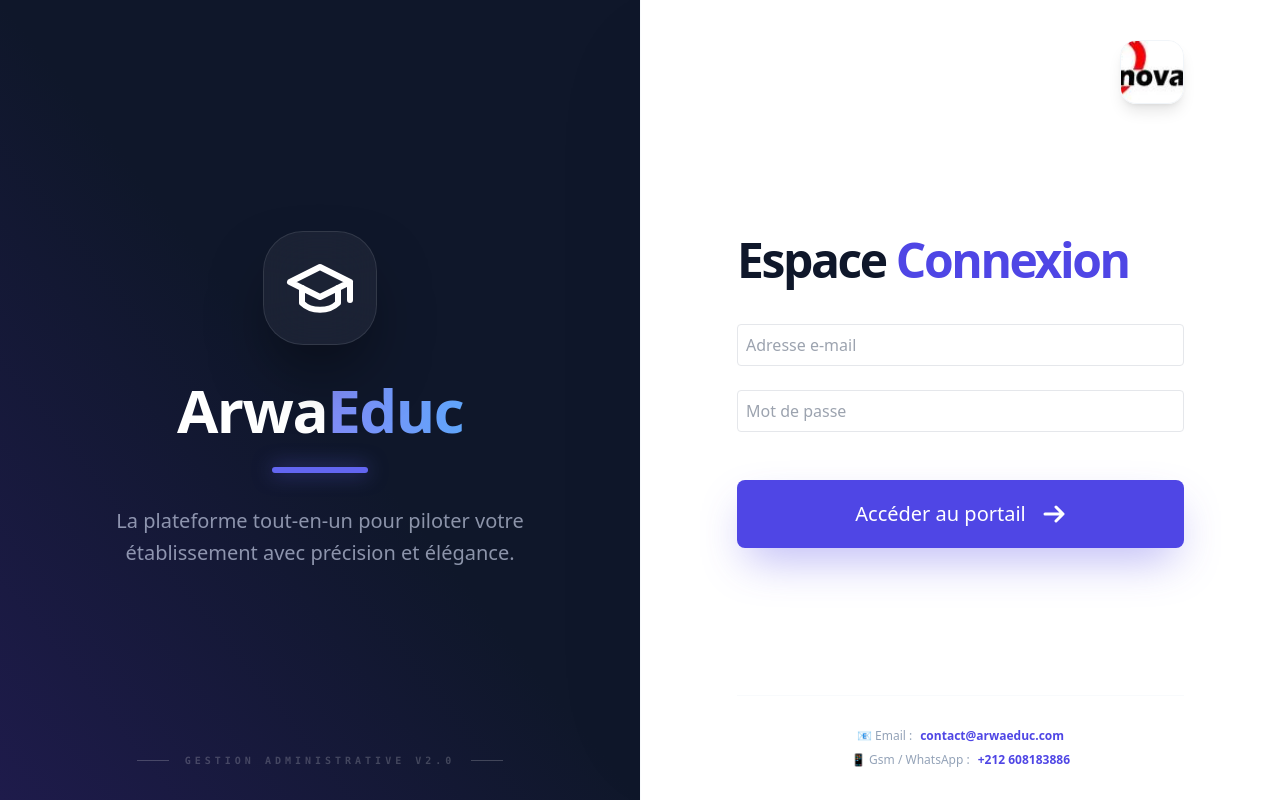
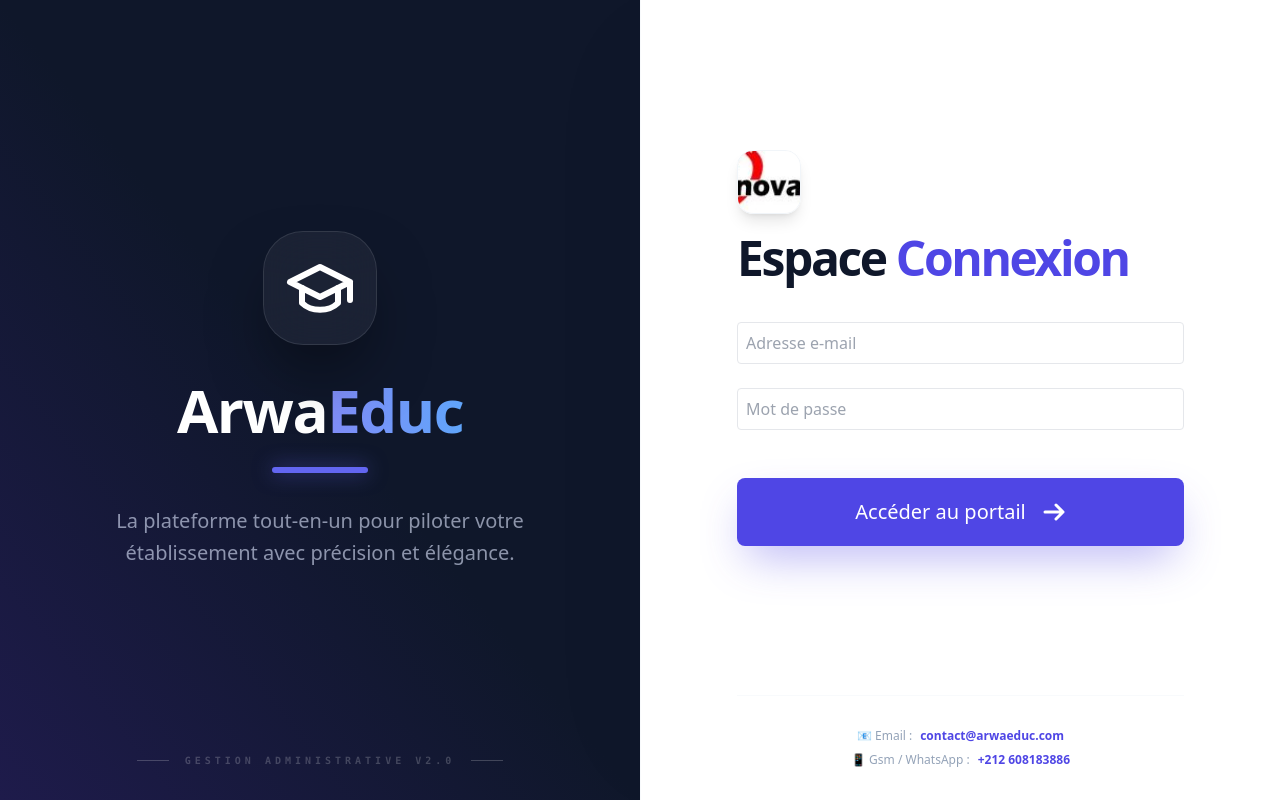
Before and after one commit to bestqrov/tinogim, a Next.js app in the folder frontend/: page /login in a window 1280 px wide. Built offline with nearby package versions, Linux system fonts and the light colour scheme.

Commit message:
feat: move login logo above Espace Connexion heading

```diff
--- a/frontend/app/login/page.tsx
+++ b/frontend/app/login/page.tsx
@@ -92,8 +92,12 @@
             <div className="w-full lg:w-1/2 h-screen flex flex-col px-8 sm:px-16 lg:px-24 py-4 lg:py-8 bg-white relative z-10 border-l border-slate-50 shadow-[-50px_0_100px_-50px_rgba(0,0,0,0.05)] overflow-y-auto lg:overflow-hidden custom-scrollbar">
                 <div className="max-w-md w-full mx-auto flex flex-col h-full">
 
-                    {/* School Logo – top right */}
-                    <div className="shrink-0 flex justify-end pt-2 pb-4">
+                    {/* Header & Form Section */}
+                    <div className="flex-1 flex flex-col justify-center min-h-0">
+                        {/* Welcome Header */}
+                        <div className="mb-6 lg:mb-8 animate-in fade-in slide-in-from-bottom-4 duration-700 delay-150">
+                            {/* School Logo – above heading */}
+                            <div className="mb-5">
                                 <div className="w-16 h-16 rounded-2xl overflow-hidden shadow-lg border border-slate-100">
                                     <Image
                                         src="/assets/logo-enova.jpg"
@@ -105,11 +109,6 @@
                                     />
                                 </div>
                             </div>
-
-                    {/* Header & Form Section */}
-                    <div className="flex-1 flex flex-col justify-center min-h-0">
-                        {/* Welcome Header */}
-                        <div className="mb-6 lg:mb-8 animate-in fade-in slide-in-from-bottom-4 duration-700 delay-150">
                             <h1 className="text-4xl lg:text-5xl font-black tracking-tighter mb-2 text-slate-900 leading-tight">
                                 Espace <span className="text-indigo-600">Connexion</span>
                             </h1>
```
Lines whose indentation alone changed are shown as unchanged.
